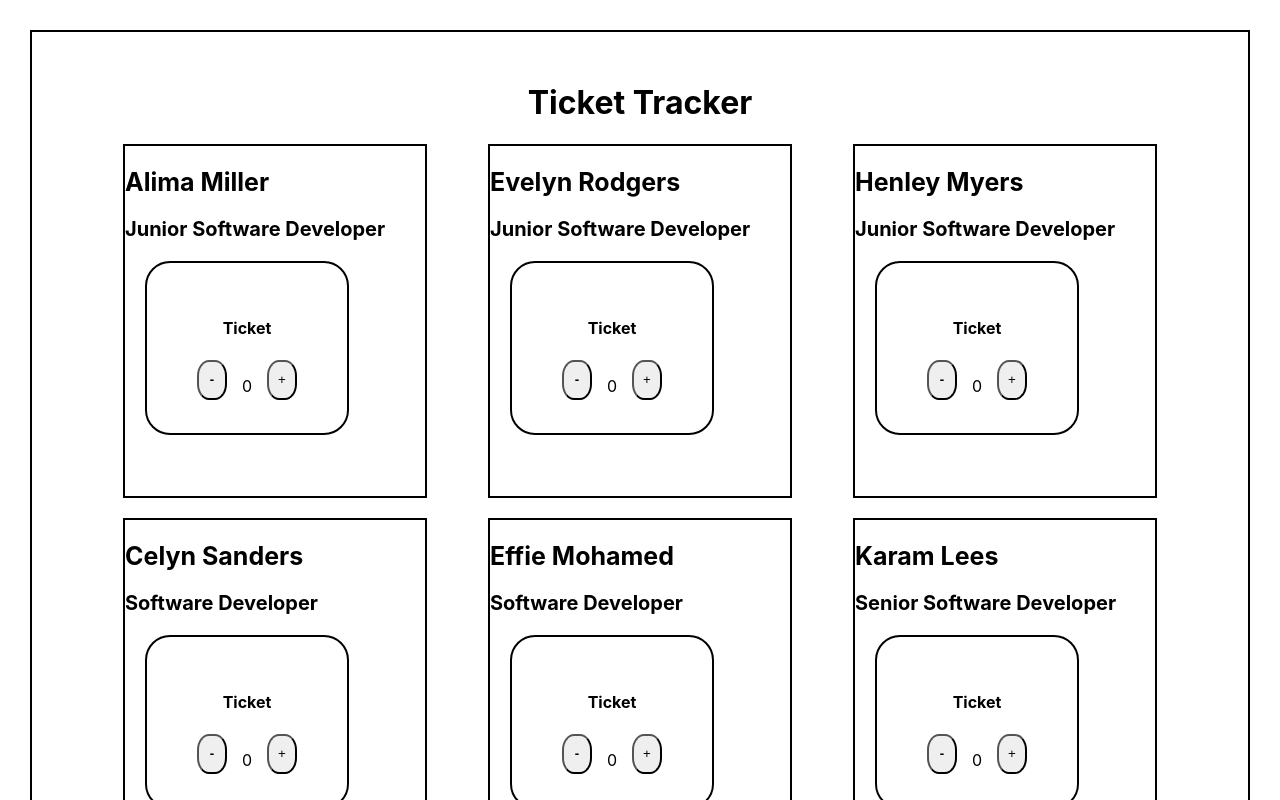
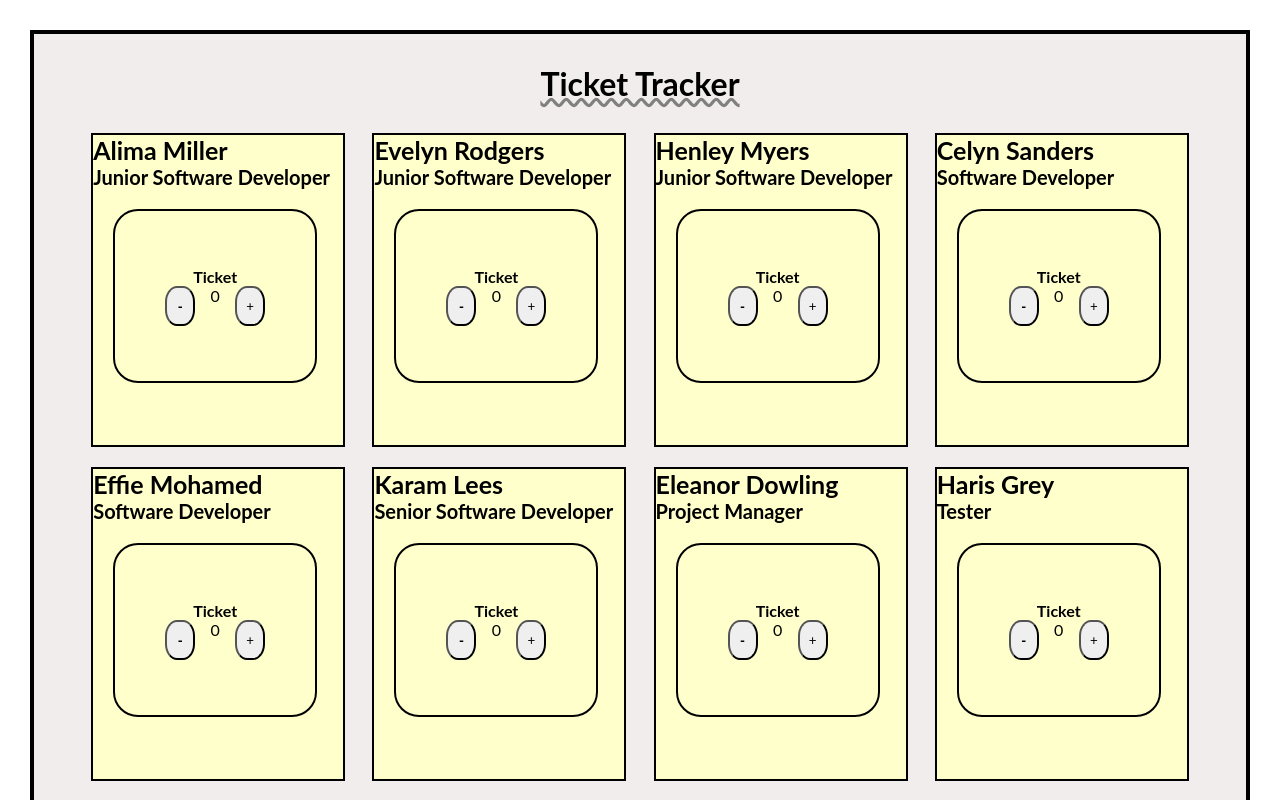
Before and after one commit to awo-ali/Ticket-Tracker-challenge, a React (Create React App) app: page / in a window 1280 px wide. Shown: the top 800 px of the page. Built offline with nearby package versions, Linux system fonts and the light colour scheme.

Commit message:
added hover, focus and boxshadow

```diff
--- a/src/App.scss
+++ b/src/App.scss
@@ -1,22 +1,44 @@
+* {
+    padding: 0;
+    margin: 0;
+    font-family: lato;
+    color: black
+
+}
+
 .app {
     margin: 30px;
     padding: 30px;
-    border: 2px solid black;
+    border: 4px solid black;
     height: 100vh;
+    background-color: rgb(241, 237, 237);
 
 
 }
 .title {
     display: flex;
     justify-content: center;
+    margin-bottom: 30px;
+    text-decoration: underline wavy gray;
+
 }
 .card {
-    width: 300px;
-    height: 350px;
+    width: 250px;
+    height: 310px;
     border: 2px solid black;
     margin-bottom: 20px;
+    background:#ffc;
+
 
 }
+.card:hover, .card:focus{
+    box-shadow:10px 10px 7px rgba(0,0,0,.7);
+    transform: scale(1.25);
+    transition: transform .15s linear;
+    position:relative;
+    z-index:5;
+}
+
 .cardContainer{
     display: flex;
   flex-wrap: wrap;
```
